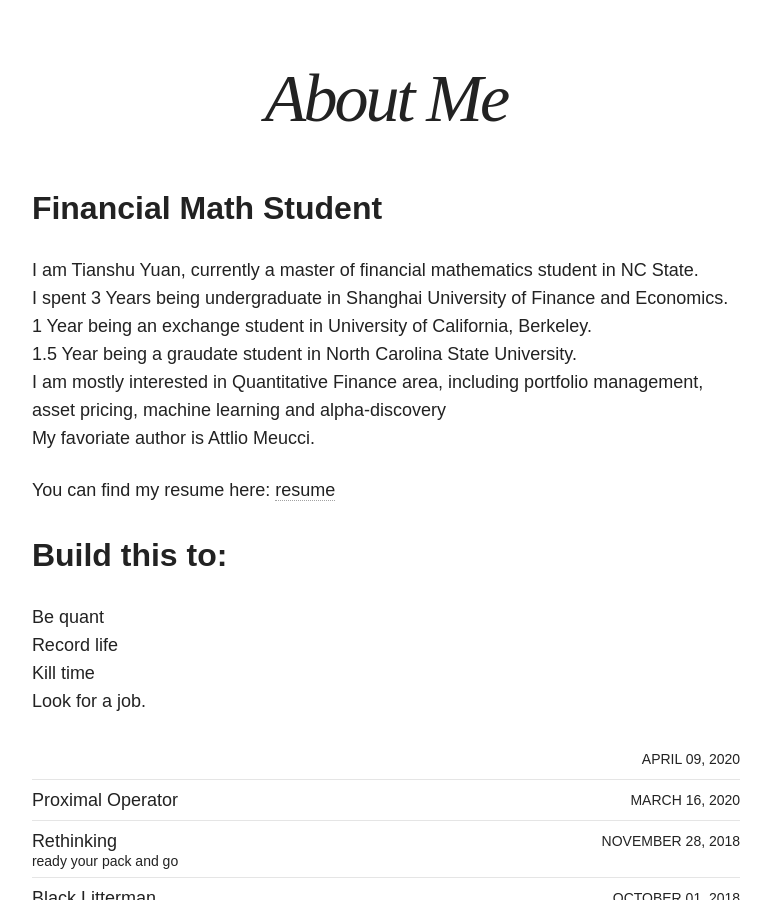
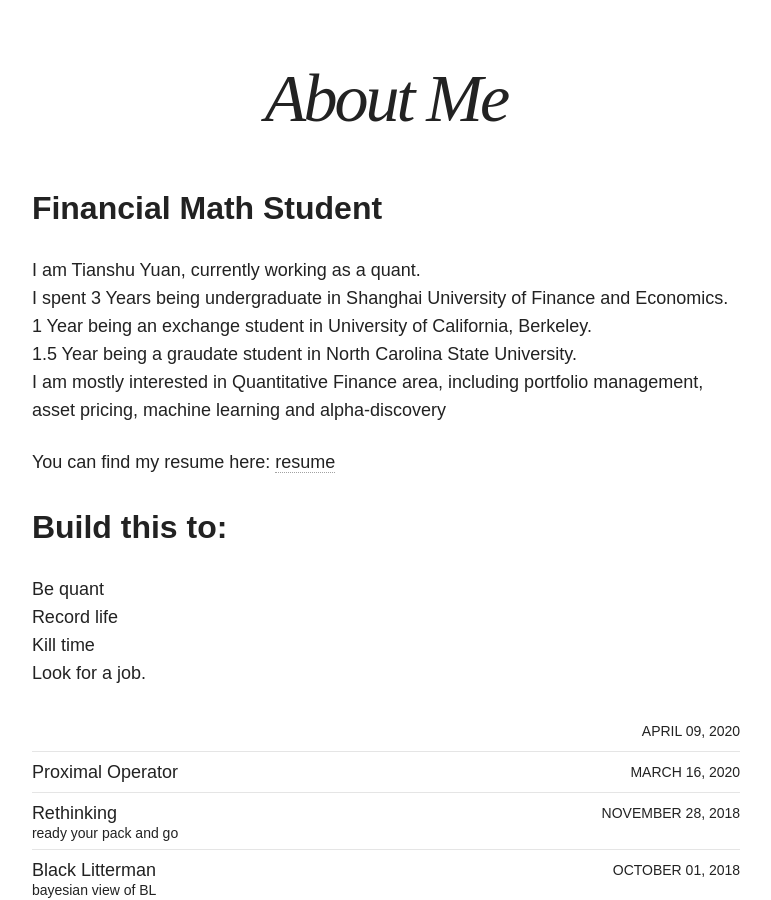
Before and after one commit to ryanyuan42/ryanyuan42.github.io, a Jekyll site: the page built from index.html, in a window 1280 px wide and 900 px high, scrolled down 414 px. Shown: the whole window, without its empty margins (254-1025 px from the left). Built offline with Jekyll 4.4.1, drawn with Linux system fonts in a browser that asks for light colours; nearby versions of some CDN libraries.

Commit message:
Update index.html

```diff
--- a/index.html
+++ b/index.html
@@ -8,12 +8,12 @@ modified: 2014-08-08T19:44:38.564948-04:00
 
 <h2> Financial Math Student </h2>
 <p>
-  I am Tianshu Yuan, currently a master of financial mathematics student in NC State.  <br/>
+  I am Tianshu Yuan, currently working as a quant.  <br/>
   I spent 3 Years being undergraduate in Shanghai University of Finance and Economics.  <br/>
   1 Year being an exchange student in University of California, Berkeley.  <br/>
   1.5 Year being a graudate student in North Carolina State University.  <br/>
   I am mostly interested in Quantitative Finance area, including portfolio management, asset pricing, machine learning and alpha-discovery<br/>
-  My favoriate author is Attlio Meucci.
+
 </p>
 
 <p>
```
